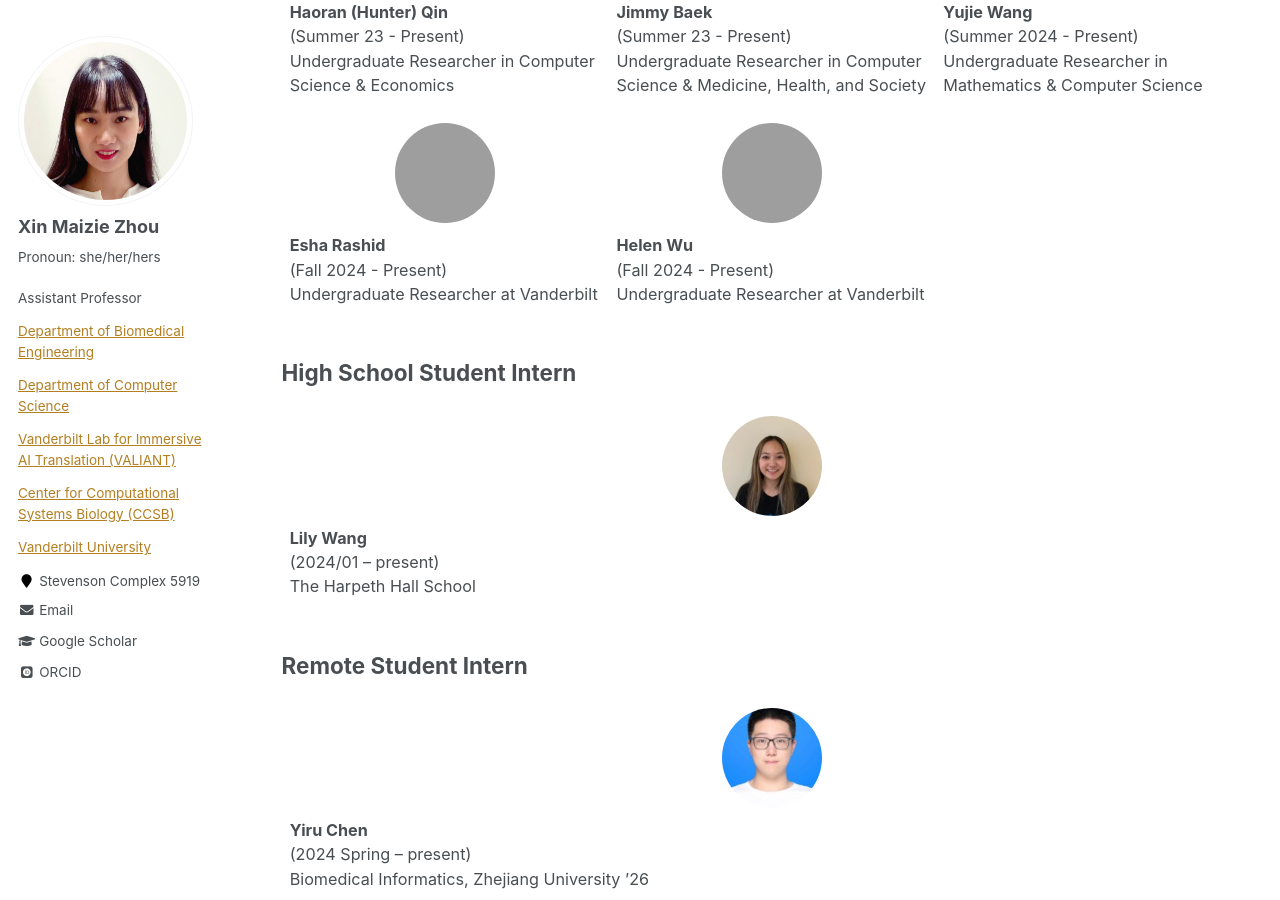
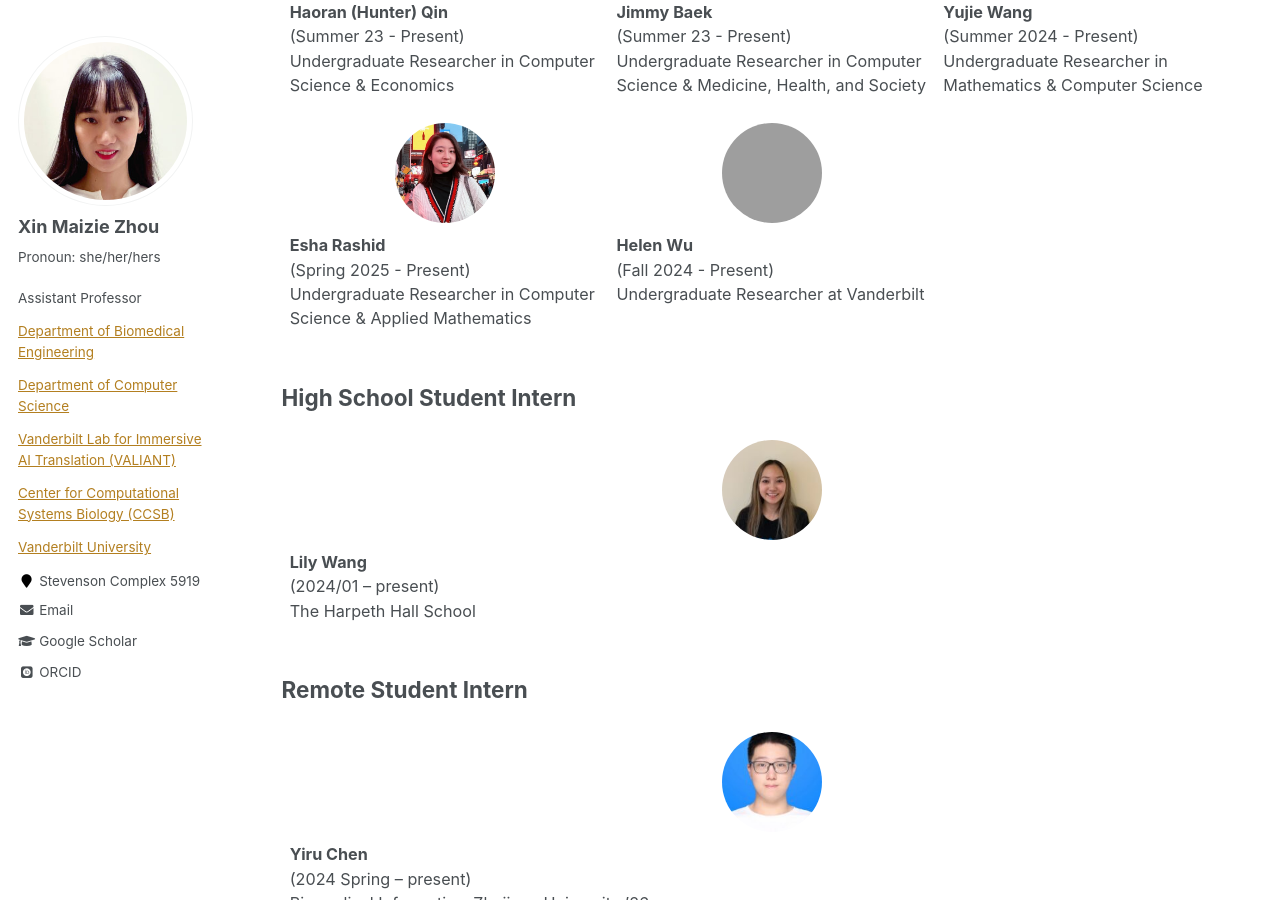
Before and after one commit to maiziezhoulab/Maiziezhoulab.github.io, a Jekyll site: the page built from _pages/LabMembers.md, in a window 1280 px wide and 900 px high, scrolled down 1677 px. Built offline with Jekyll 4.4.1, drawn with Linux system fonts in a browser that asks for light colours; some web fonts are replaced; grey boxes are pictures that could not be loaded.

Commit message:
Update LabMembers.md

```diff
--- a/_pages/LabMembers.md
+++ b/_pages/LabMembers.md
@@ -116,10 +116,10 @@ author_profile: true
 <tr>
     <td>
         <div style="text-align: center">
-            <img src="/images/students/esha.JPEG" class="student-profile-pic">
+            <img src="/images/students/KeyiTang.jpg" class="student-profile-pic">
         </div>
-        <b>Esha Rashid</b> <br>(Fall 2024 - Present) <br>
-        Undergraduate Researcher at Vanderbilt
+        <b>Esha Rashid</b> <br>(Spring 2025 - Present) <br>
+        Undergraduate Researcher in Computer Science & Applied Mathematics
     </td>
 
     <td>
```
